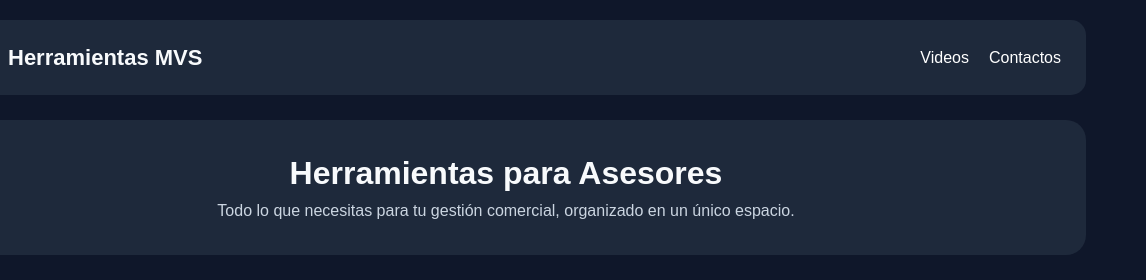
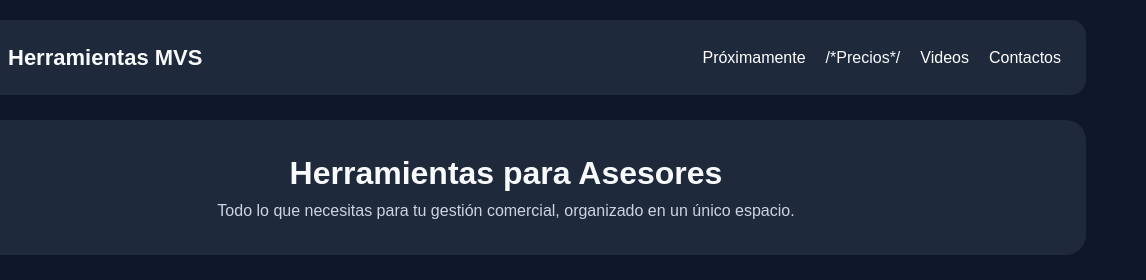
Before and after one commit to MiliOlguin/herramientaspage, a plain HTML site: page index.html in a window 1280 px wide. Shown: the top 280 px of the page, 134-1280 px from the left. Drawn offline with Linux system fonts and the light colour scheme.

Commit message:
Add link to 'Próximamente' in navigation menu

```diff
--- a/index.html
+++ b/index.html
@@ -17,6 +17,7 @@
             </div>
 
             <div class="menu">
+                <a href="proximamente.html">Próximamente</a> /*Precios*/
                 <a href="#videos">Videos</a>
                 <a href="#contactos">Contactos</a>
             </div>
```
